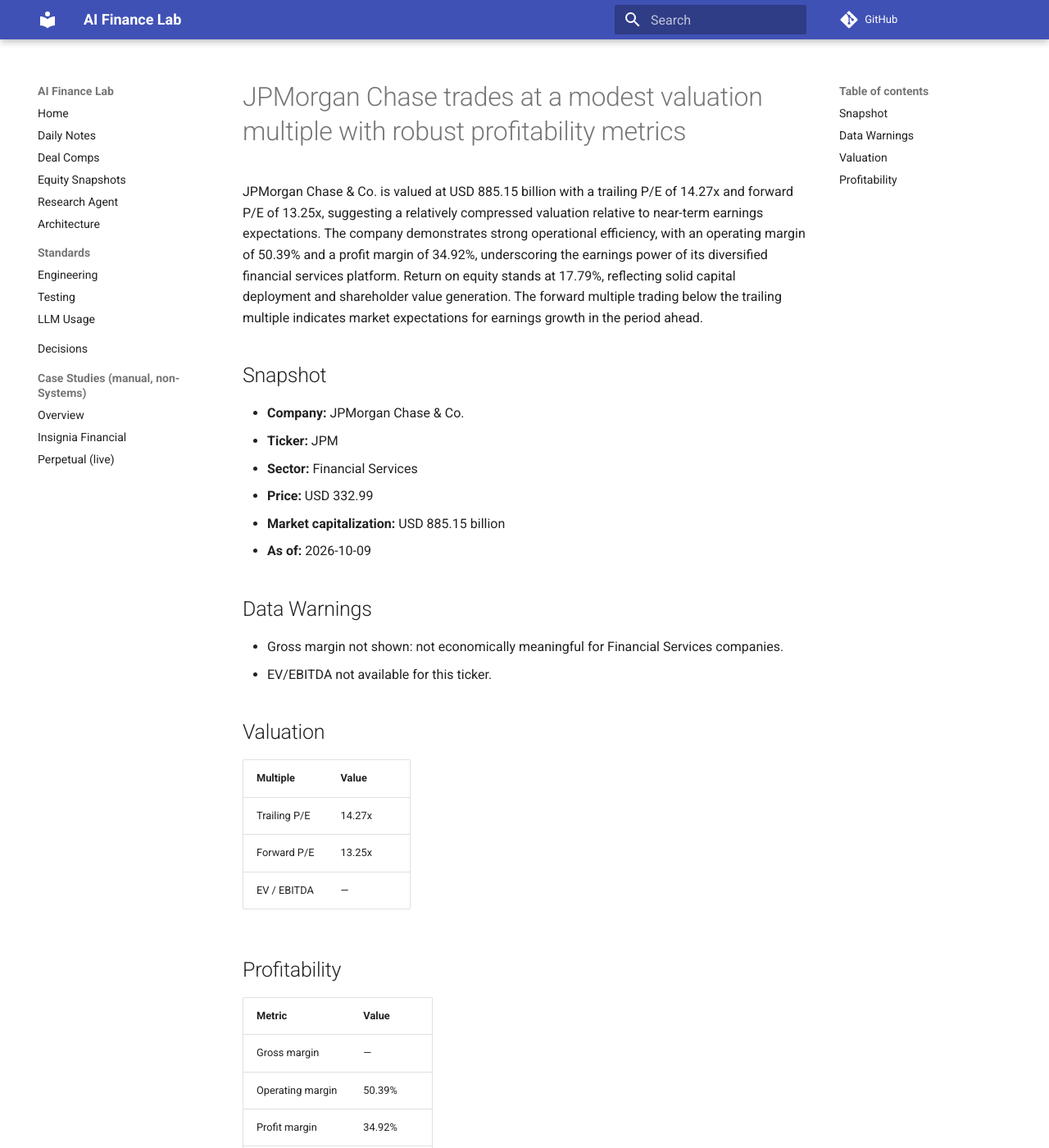
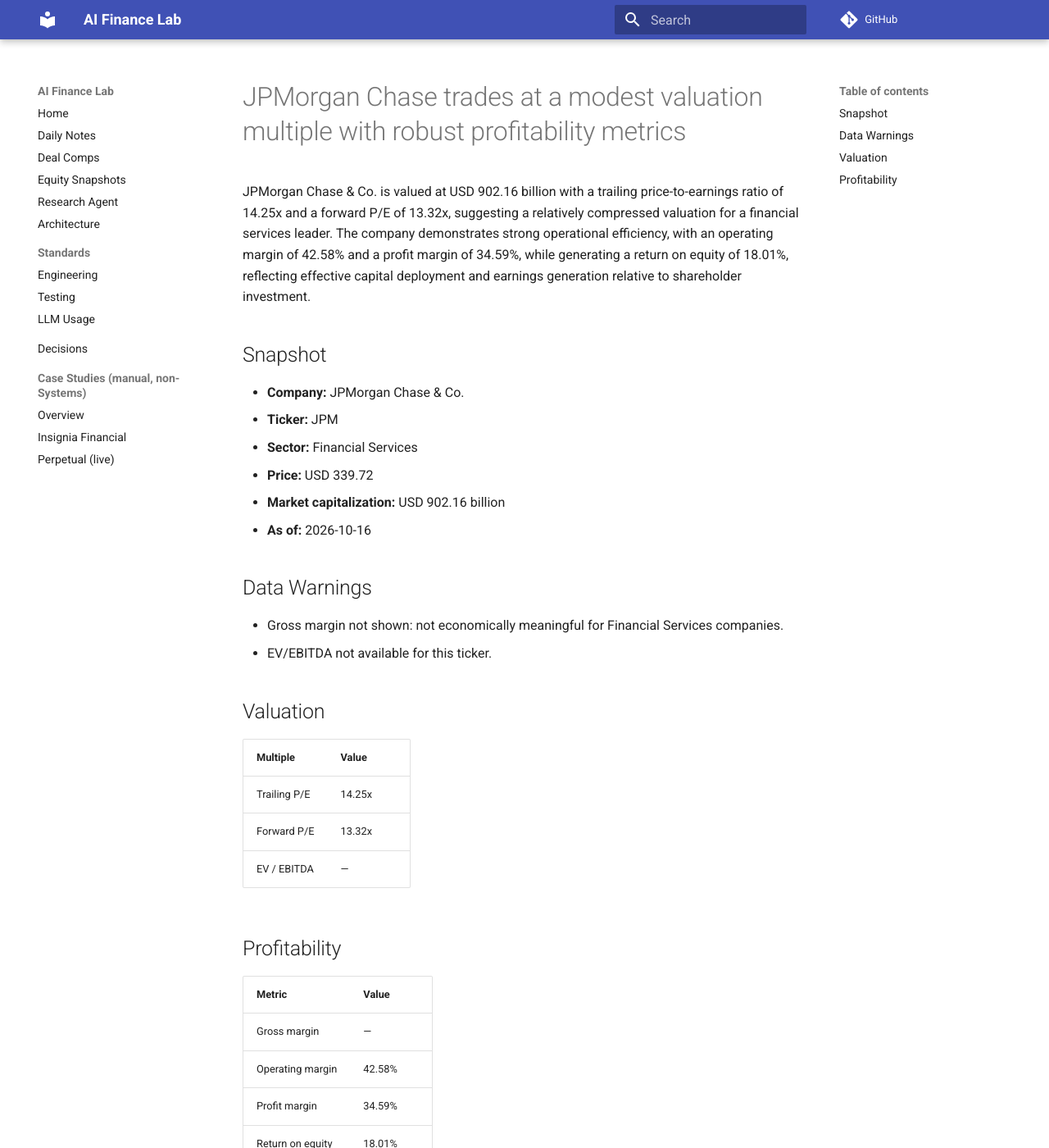
Before and after one commit to tylerkrenkels-dev/ai-finance-lab, an MkDocs documentation site: the page built from docs/equities/jpm.md, in a window 1280 px wide and 1400 px high. Shown: the whole window at 82% size. Built offline with MkDocs 1.6.1 and Material for MkDocs 9.7.7, drawn with Linux system fonts in a browser that asks for light colours; comment, search, counter and statistics services are not loaded.

Commit message:
docs(equity-snapshot): publish snapshots for 2026-10-17 (#132)
Co-authored-by: github-actions[bot] <github-actions[bot]@users.noreply.github.com>

```diff
--- a/docs/equities/jpm.md
+++ b/docs/equities/jpm.md
@@ -1,6 +1,6 @@
 ---
 title: "JPMorgan Chase & Co. (JPM) — Equity Snapshot"
-date: 2026-10-09
+date: 2026-10-16
 description: "JPMorgan Chase trades at a modest valuation multiple with robust profitability metrics"
 ticker: "JPM"
 currency: "USD"
@@ -8,16 +8,16 @@
 
 # JPMorgan Chase trades at a modest valuation multiple with robust profitability metrics
 
-JPMorgan Chase & Co. is valued at USD 885.15 billion with a trailing P/E of 14.27x and forward P/E of 13.25x, suggesting a relatively compressed valuation relative to near-term earnings expectations. The company demonstrates strong operational efficiency, with an operating margin of 50.39% and a profit margin of 34.92%, underscoring the earnings power of its diversified financial services platform. Return on equity stands at 17.79%, reflecting solid capital deployment and shareholder value generation. The forward multiple trading below the trailing multiple indicates market expectations for earnings growth in the period ahead.
+JPMorgan Chase & Co. is valued at USD 902.16 billion with a trailing price-to-earnings ratio of 14.25x and a forward P/E of 13.32x, suggesting a relatively compressed valuation for a financial services leader. The company demonstrates strong operational efficiency, with an operating margin of 42.58% and a profit margin of 34.59%, while generating a return on equity of 18.01%, reflecting effective capital deployment and earnings generation relative to shareholder investment.
 
 ## Snapshot
 
 - **Company:** JPMorgan Chase & Co.
 - **Ticker:** JPM
 - **Sector:** Financial Services
-- **Price:** USD 332.99
-- **Market capitalization:** USD 885.15 billion
-- **As of:** 2026-10-09
+- **Price:** USD 339.72
+- **Market capitalization:** USD 902.16 billion
+- **As of:** 2026-10-16
 
 ## Data Warnings
 
@@ -28,8 +28,8 @@
 
 | Multiple | Value |
 | --- | --- |
-| Trailing P/E | 14.27x |
-| Forward P/E | 13.25x |
+| Trailing P/E | 14.25x |
+| Forward P/E | 13.32x |
 | EV / EBITDA | — |
 
 ## Profitability
@@ -37,6 +37,6 @@
 | Metric | Value |
 | --- | --- |
 | Gross margin | — |
-| Operating margin | 50.39% |
-| Profit margin | 34.92% |
-| Return on equity | 17.79% |
+| Operating margin | 42.58% |
+| Profit margin | 34.59% |
+| Return on equity | 18.01% |
```
Also changed, not shown: docs/equities/aapl.md (+8 -8 lines), docs/equities/bhp-ax.md (+9 -9 lines), docs/equities/cba-ax.md (+7 -7 lines), docs/equities/index.md (+5 -5 lines), docs/equities/msft.md (+8 -8 lines).
